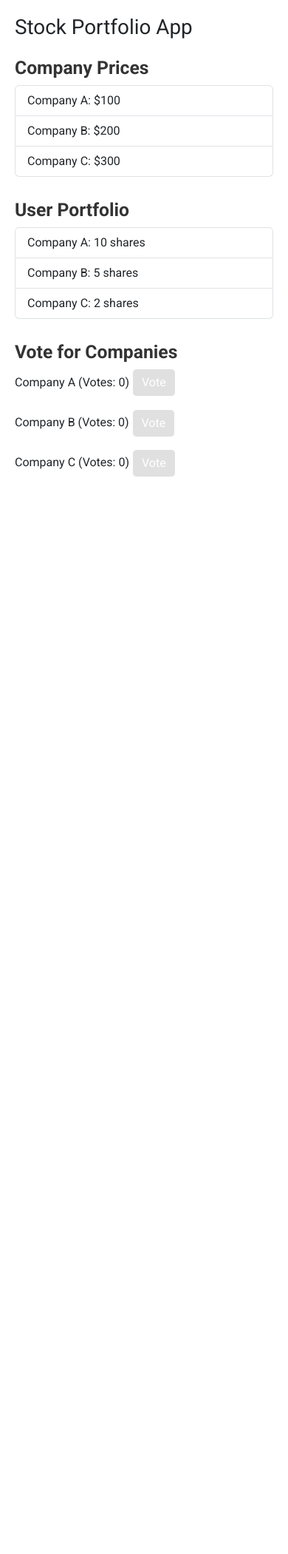
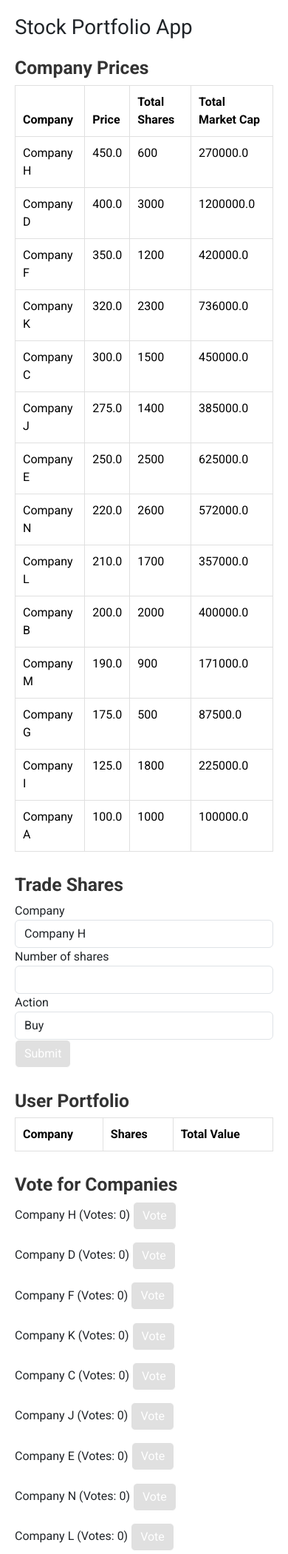
Before and after one commit to Bitmato-Studio/ETHBoston-TheGame, a Flask app: page / in a window 390 px wide. Shown: the top 2100 px of the page at 74% size. Before the commit the page ends 644 px from the top, so only its background shows below. Run offline with Flask 3, Linux system fonts and the light colour scheme; lists and menus that the app fills with data are empty.

Commit message:
Functionality Updates to FrontEnd
- Created Initial Company Data for 14 Sponsors
- Created Dynamic HTML Index
- Created API Routes for Vote & Trade

// TODO: UI Design, Responsive Layout, Making it Pretty

```diff
--- a/app.py
+++ b/app.py
@@ -3,12 +3,36 @@ from structures import Company, Player
 
 app = Flask(__name__)
 
-# Initialize DUMMY company data
+# Define the Player class
+class Player:
+    def __init__(self, name):
+        self.name = name
+        self.cash = 100000
+        self.portfolio_value = 0
+        self.current_holding = {}
+        self.history = []
+
+# Initialize the DUMMY player
+player = Player("John Doe")
+
+# Initialize company data - FOR 14 Companies = 14 Sponsors
 companies = [
-    {'name': 'Company A', 'value': 100.0, 'clicks': 0},
-    {'name': 'Company B', 'value': 200.0, 'clicks': 0},
-    {'name': 'Company C', 'value': 300.0, 'clicks': 0}
+    {'name': 'Company A', 'value': 100.0, 'clicks': 0, 'total_shares': 1000},
+    {'name': 'Company B', 'value': 200.0, 'clicks': 0, 'total_shares': 2000},
+    {'name': 'Company C', 'value': 300.0, 'clicks': 0, 'total_shares': 1500},
+    {'name': 'Company D', 'value': 400.0, 'clicks': 0, 'total_shares': 3000},
+    {'name': 'Company E', 'value': 250.0, 'clicks': 0, 'total_shares': 2500},
+    {'name': 'Company F', 'value': 350.0, 'clicks': 0, 'total_shares': 1200},
+    {'name': 'Company G', 'value': 175.0, 'clicks': 0, 'total_shares': 500},
+    {'name': 'Company H', 'value': 450.0, 'clicks': 0, 'total_shares': 600},
+    {'name': 'Company I', 'value': 125.0, 'clicks': 0, 'total_shares': 1800},
+    {'name': 'Company J', 'value': 275.0, 'clicks': 0, 'total_shares': 1400},
+    {'name': 'Company K', 'value': 320.0, 'clicks': 0, 'total_shares': 2300},
+    {'name': 'Company L', 'value': 210.0, 'clicks': 0, 'total_shares': 1700},
+    {'name': 'Company M', 'value': 190.0, 'clicks': 0, 'total_shares': 900},
+    {'name': 'Company N', 'value': 220.0, 'clicks': 0, 'total_shares': 2600}
 ]
+
 
 @app.route("/api/company/<company_name>")
 def get_company(company_name:str):
@@ -24,19 +48,56 @@ def update_company(company_name:str, methods=["POST"]):
     return f"Update Data for: {company_name}"
 
 
-# FRONT-END ROUTES
+@app.route('/') #authored by: @pshroff
+def index():
+    sorted_companies = sorted(companies, key=lambda x: x['value'], reverse=True)
 
-@app.route("/")
-def index():
-    return render_template('index.html', companies=companies)
+    # Calculate the total value of shares for each holding
+    holdings_with_value = []
+    for company_name, shares in player.current_holding.items():
+        company = next((c for c in companies if c['name'] == company_name), None)
+        total_value = shares * company['value']
+        holdings_with_value.append((company_name, shares, total_value))
 
-@app.route('/vote', methods=['POST'])
+    return render_template('index.html', companies=sorted_companies, player=player, holdings_with_value=holdings_with_value)
+
+@app.route('/vote', methods=['POST']) #authored by: @pshroff
 def vote():
     company_name = request.form.get('company')
     for company in companies:
         if company['name'] == company_name:
             company['clicks'] += 1
             break
+    return redirect(url_for('index'))
+
+
+@app.route('/trade', methods=['POST']) #authored by: @pshroff
+def trade():
+    company_name = request.form.get('company')
+    action = request.form.get('action')
+    shares = int(request.form.get('shares'))
+
+    company = next((c for c in companies if c['name'] == company_name), None)
+
+    if action == "Buy":
+        cost = company['value'] * shares
+        if player.cash >= cost and company['total_shares'] >= shares:
+            player.cash -= cost
+            player.portfolio_value += cost
+            player.current_holding[company_name] = player.current_holding.get(company_name, 0) + shares
+            company['total_shares'] -= shares
+    elif action == "Sell":
+        current_shares = player.current_holding.get(company_name, 0)
+        if current_shares >= shares:
+            value_per_share = company['value']
+            total_value = value_per_share * shares
+            player.cash += total_value
+            player.portfolio_value -= total_value
+            player.current_holding[company_name] -= shares
+            if player.current_holding[company_name] == 0:
+                del player.current_holding[company_name]
+            company['total_shares'] += shares
+
     return redirect(url_for('index'))
 
 
@@ -50,16 +111,17 @@ def vote():
 
             Company: {
                 name: str
-                value: float
+                value: int
                 clicks: int
+                total_shares: int
             }
 
             Player: {
                 name: str
-                cash: float
-                portfolio_value: float
-                current_holding: list[tuple[str, float]] # (name, bought_for)
-                history: list[tuple(str, float, float)] # (name, bought_for, sold_for)
+                cash: int
+                portfolio_value: int
+                current_holding: list[tuple[str, int]] # (name, bought_for)
+                history: list[tuple(str, int, int)] # (name, bought_for, sold_for)
             }
     """
 
--- a/templates/index.html
+++ b/templates/index.html
@@ -16,25 +16,89 @@
 
 <body>
 
+    <!-- Add JavaScript to refresh the page on any click action
+    <script>
+        document.addEventListener('click', function() {
+            location.reload();
+        });
+    </script> -->
+
     <h1 class="mb-4">Stock Portfolio App</h1>
 
     <div class="section">
         <h2>Company Prices</h2>
-        <ul class="list-group mb-4">
-            <li class="list-group-item">Company A: $100</li>
-            <li class="list-group-item">Company B: $200</li>
-            <li class="list-group-item">Company C: $300</li>
-        </ul>
+        <table class="table">
+            <thead>
+                <tr>
+                    <th>Company</th>
+                    <th>Price</th>
+                    <th>Total Shares</th>
+                    <th>Total Market Cap</th>
+                </tr>
+            </thead>
+            <tbody>
+                {% for company in companies %}
+                    <tr>
+                        <td>{{ company.name }}</td>
+                        <td>{{ company.value }}</td>
+                        <td>{{ company.total_shares }}</td>
+                        <td>{{ company.value * company.total_shares }}</td>
+                    </tr>
+                {% endfor %}
+            </tbody>
+        </table>
     </div>
 
+    <!-- Add trade form -->
+    <div class="section">
+        <h2>Trade Shares</h2>
+        <form method="POST" action="/trade">
+            <div class="form-group">
+                <label for="company">Company</label>
+                <select class="form-control" id="company" name="company">
+                    {% for company in companies %}
+                        <option value="{{ company.name }}">{{ company.name }}</option>
+                    {% endfor %}
+                </select>
+            </div>
+            <div class="form-group">
+                <label for="shares">Number of shares</label>
+                <input type="number" class="form-control" id="shares" name="shares" min="1">
+            </div>
+            <div class="form-group">
+                <label for="action">Action</label>
+                <select class="form-control" id="action" name="action">
+                    <option value="Buy">Buy</option>
+                    <option value="Sell">Sell</option>
+                </select>
+            </div>
+            <button type="submit" class="btn btn-primary">Submit</button>
+        </form>
+    </div>
+
+    <!-- Update user portfolio -->
     <div class="section">
         <h2>User Portfolio</h2>
-        <ul class="list-group mb-4">
-            <li class="list-group-item">Company A: 10 shares</li>
-            <li class="list-group-item">Company B: 5 shares</li>
-            <li class="list-group-item">Company C: 2 shares</li>
-        </ul>
+        <table class="table">
+            <thead>
+                <tr>
+                    <th>Company</th>
+                    <th>Shares</th>
+                    <th>Total Value</th>
+                </tr>
+            </thead>
+            <tbody>
+                {% for holding in holdings_with_value %}
+                    <tr>
+                        <td>{{ holding[0] }}</td>
+                        <td>{{ holding[1] }}</td>
+                        <td>{{ holding[2] }}</td>
+                    </tr>
+                {% endfor %}
+            </tbody>
+        </table>
     </div>
+
 
     <div class="section">
         <h2>Vote for Companies</h2>
```
